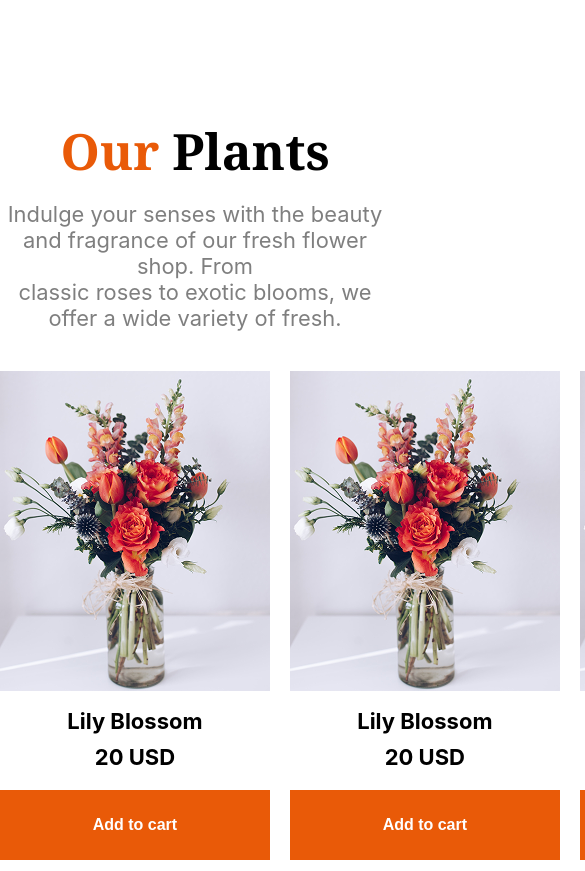
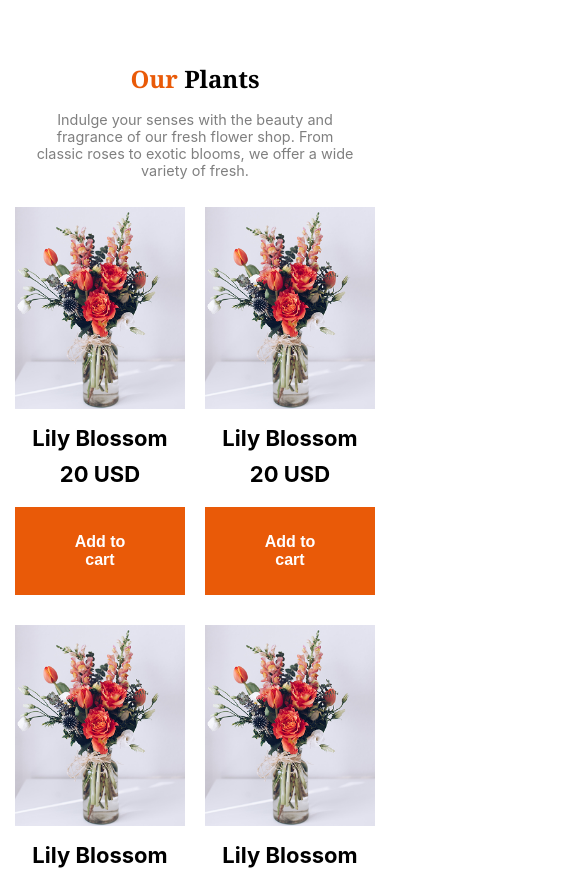
Before and after one commit to himel2535/responsive-flower-ph-a2, a plain HTML site: page index.html in a window 390 px wide. Shown: the part 615-1486 px from the top of the page, 585 px wide, since content can reach past the window. Drawn offline with Linux system fonts and the light colour scheme.

Commit message:
added responsive and complete section plant part

```diff
--- a/styles/style.css
+++ b/styles/style.css
@@ -88,7 +88,7 @@ body {
   margin-bottom: 210px;
 }
 .plants-title {
-  font-size: 50px;
+  font-size: 3.125rem;
   font-weight: 700;
   margin-bottom: 16px;
   text-align: center;
@@ -99,13 +99,13 @@ body {
   margin-bottom: 40px;
 }
 .plant-name {
-  font-size: 22px;
+  font-size: 1.375rem;
   font-weight: 500px;
   margin-top: 10px;
   margin-bottom: 10px;
 }
 .plant-price {
-  font-size: 22px;
+  font-size: 1.375rem;
   font-weight: 700;
   margin-top: 10px;
   margin-bottom: 20px;
@@ -113,8 +113,8 @@ body {
 .btn-primary {
   color: #FFFFFF;
   background-color: #e95a08;
-  padding: 26px 50px;
-  font-size: 16px;
+  padding: 1.625rem 3.125rem;
+  font-size: 1rem;
   font-weight: 600;
   width: 100%;
   margin-top: 0px;
@@ -137,7 +137,7 @@ body {
   text-align: center;
 }
  .img-title{
-  width: 16.87rem;
+  max-width: 16.87rem;
  }
 
 
@@ -178,4 +178,28 @@ body {
     margin-left: auto;
     margin-right: auto;
   }
+  .plants-title{
+    font-size: 1.5rem;
+    margin-bottom: 16px;
+  }
+  .plants-paragraph{
+    font-size:0.9rem;
+    margin-top: 16px;
+    margin-bottom: 28px;
+    margin-left: 29px;
+    margin-right: 29px;
+  }
+  .plant-carts{
+  display: grid;
+  grid-template-columns: repeat(2,1fr);
+  margin-left: 15px;
+  margin-right: 15px;
+  margin-top:28px ;
+  }
+  .img-title{
+    max-width: 100%;
+  }
+  .plants{
+    margin-top: 65px;
+  }
 }
```
